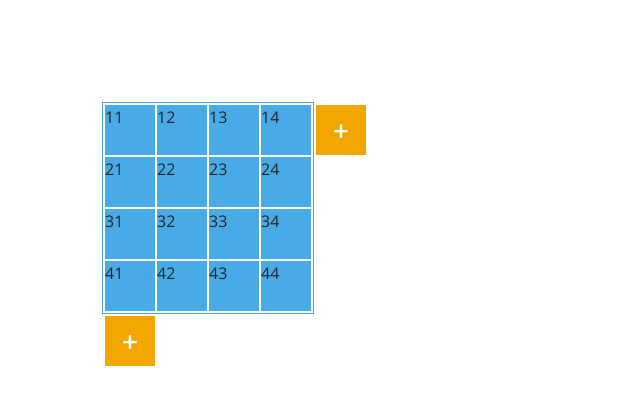
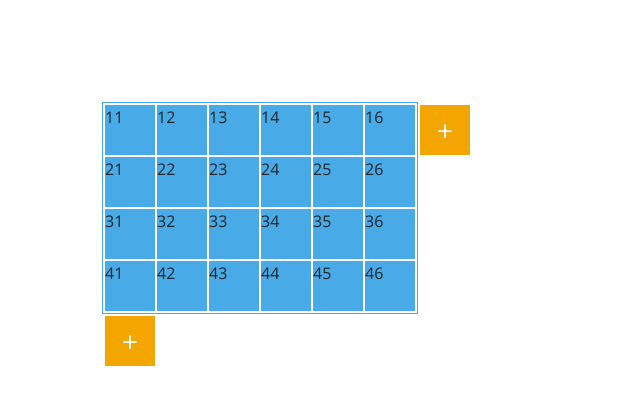
Before and after one commit to disccon/cube-react, a React (Create React App) app: page / in a window 1280 px wide. Shown: the top 404 px of the page, without its empty margins (0-640 px from the left). Built offline with nearby package versions, Linux system fonts and the light colour scheme.

Commit message:
Third Commit

```diff
--- a/package.json
+++ b/package.json
@@ -3,10 +3,13 @@
   "version": "0.1.0",
   "private": true,
   "dependencies": {
+    "enzyme": "^3.7.0",
+    "enzyme-adapter-react-16": "^1.7.0",
     "prop-types": "^15.6.2",
     "react": "^16.6.3",
     "react-dom": "^16.6.3",
     "react-scripts": "2.1.1",
+    "react-test-renderer": "^16.6.3",
     "recompose": "^0.30.0",
     "uuid": "^3.3.2"
   },
--- a/src/Component/App/App.js
+++ b/src/Component/App/App.js
@@ -8,8 +8,8 @@ export default class App extends React.Component{
     constructor(props) {
         super(props);
         this.state = {
-            TableCell: null,
-            initialWidth: 4,
+            tableCell: null,
+            initialWidth: 6,
             initialHeight: 4,
             cellSize: 50,
             minusTopDisplay: false,
@@ -20,7 +20,7 @@ export default class App extends React.Component{
     }
     componentWillMount(){
         this.setState({
-            TableCell: this.initialTableCells(),
+            tableCell: this.initialTableCells(),
         });
     }
     initialTableCells = () => {
@@ -28,87 +28,85 @@ export default class App extends React.Component{
         for (let i = 0; i < this.state.initialHeight; i++) {
             let children = []
             for (let j = 0; j < this.state.initialWidth; j++) {
-                children.push([i+1,j+1])
+                children.push(Number(`${i+1}${j+1}`))
             }
             table.push(children)
         }
         return table;
     }
     addCell = () => {
-        if(1 < this.state.initialWidth) {
+        if( this.state.tableCell[0].length > 1) {
             this.setState({
                 minusTopDisplay:  true,
             });
         }
-        let addNewTableCell = [...this.state.TableCell];
-        for (let i = 0; i < this.state.TableCell.length; i++) {
-            addNewTableCell[i].push([i+1,this.state.TableCell[i].length + 1])
+        let addNewTableCell = [...this.state.tableCell];
+        for (let i = 0; i < this.state.tableCell.length; i++) {
+            addNewTableCell[i].push(this.state.tableCell[i][this.state.tableCell[i].length -1] +1)
         }
         this.setState({
-            TableCell:  addNewTableCell
+            tableCell:  addNewTableCell
         });
     };
     addRow = () => {
-        if(1 < this.state.initialHeight) {
+        if(this.state.tableCell.length > 1){
             this.setState({
                 minusLeftDisplay: true,
             });
         }
-        let addNewTableRow = [...this.state.TableCell];
         let addNewRow = [];
-        for (let i = 0; i < this.state.TableCell[0].length; i++) {
-            addNewRow.push([this.state.TableCell.length +1,i+1])
+        for (let i = 0; i < this.state.tableCell[0].length; i++) {
+            addNewRow.push(this.state.tableCell[this.state.tableCell.length -1][i] +10)
         }
-        addNewTableRow.push(addNewRow)
         this.setState({
-            TableCell:  addNewTableRow
+            tableCell: [ ...this.state.tableCell,
+                         addNewRow ]
         });
     };
-    deleteCells = (event) => {
-        let target = event.target
-        const indexSell = (this.state.minusTop - 5) / (this.state.cellSize +2);
-        if( 1 < this.state.TableCell[0].length) {
-            if( 2 === this.state.TableCell[0].length) {
+    deleteCells = ({target}) => {
+        const indexCell = (this.state.minusTop - 5) / (this.state.cellSize +2);
+        const parentTarget = target.parentElement.getBoundingClientRect().width
+        const tableCellLength = this.state.tableCell[0].length;
+        if( tableCellLength <= 2) {
             this.setState({
                 minusTopDisplay: false,
             });
         }
+        if( tableCellLength > 1) {
             let newTableCell = [];
-            for (let i = 0; i < this.state.TableCell.length; i++) {
-                let deleteCell = [
-                    ...this.state.TableCell[i].slice(0,indexSell),
-                    ...this.state.TableCell[i].slice(indexSell + 1),
-                ]
+            let deleteCell = [];
+            for (let i = 0; i < this.state.tableCell.length; i++) {
+                deleteCell = this.state.tableCell[i].filter((arrIndex, index, arr) => {
+                    return index !== indexCell
+                });
                 newTableCell.push(deleteCell)
             }
             this.setState({
-                TableCell: newTableCell
+                tableCell: newTableCell
             });
-            if(target.parentElement.getBoundingClientRect().width < event.target.getBoundingClientRect().left ){
+            if( parentTarget < target.getBoundingClientRect().left ){
                 this.setState({
-                    minusTop: target.parentElement.getBoundingClientRect().width - 2 * (this.state.cellSize + 2) - 3,
+                    minusTop: parentTarget - 2 * (this.state.cellSize + 2) - 3,
                 });
             }
         }
     };
-    deleteRow = (event) => {
-        let target = event.target
-        if(1 < this.state.TableCell.length) {
-            if(2 === this.state.TableCell.length) {
+    deleteRow = ({target}) => {
+        const tableRowLength = this.state.tableCell.length;
+        const indexRow = (this.state.minusLeft - 5) / (this.state.cellSize + 2) ;
+        if( tableRowLength <= 2) {
             this.setState({
                 minusLeftDisplay:  false,
             });
         }
-            const indexRow = (this.state.minusLeft - 5) / (this.state.cellSize + 2);
-            let newTableRow = [
-                ...this.state.TableCell.slice(0, indexRow),
-                ...this.state.TableCell.slice(indexRow + 1),
-            ]
+        if( tableRowLength > 1) {
+            let newTableRow = this.state.tableCell.filter((arrIndex, index, arr) => {
+                return index !== indexRow
+            });
             this.setState({
-                TableCell: newTableRow
+                tableCell: newTableRow
             });
-
-            if(target.parentElement.getBoundingClientRect().height < event.target.getBoundingClientRect().top ){
+            if(target.parentElement.getBoundingClientRect().height < target.getBoundingClientRect().top ){
                 this.setState({
                     minusLeft: target.parentElement.getBoundingClientRect().height - 2 * (this.state.cellSize + 2) - 3,
                 });
@@ -117,12 +115,12 @@ export default class App extends React.Component{
     };
     mouseOverTable = ({target}) => {
         clearTimeout(setTimeoutMouseleave)
-        if (1 < this.state.TableCell.length){
+        if (this.state.tableCell.length > 1){
             this.setState({
                 minusLeftDisplay:  true,
             });
         }
-        if(1 < this.state.TableCell[0].length){
+        if(this.state.tableCell[0].length > 1){
             this.setState({
                 minusTopDisplay: true,
             });
@@ -143,38 +141,38 @@ export default class App extends React.Component{
         }, 3000);
     };
     render() {
-        let sizeStyle = {
-            width: this.state.cellSize + "px",
-            height: this.state.cellSize + "px"
+        const { minusTopDisplay, minusLeftDisplay, cellSize, minusTop, minusLeft, tableCell } = this.state;
+        const sizeStyle = {
+            width: cellSize + "px",
+            height: cellSize + "px"
         };
-        let minusTop = {
-            left: this.state.minusTop +"px",
+        const minusTopPx = {
+            left: minusTop +"px",
         };
-        let minusLeft = {
-            top: this.state.minusLeft +"px",
+        const minusLeftPx = {
+            top: minusLeft +"px",
         };
-        let { minusTopDisplay,minusLeftDisplay } = this.state;
         return (
             <div className="block-table">
                 <div className="wrapper-table" onMouseLeave={this.leaveTable} onMouseOver={this.mouseOverTable}>
-                    <Button classButton={`button-minus button-minus_top ${minusTopDisplay === true ? 'button-minus_animation-display' : null}`} position={minusTop}
-                            handleClick={this.deleteCells}>
+                    <Button classButton={`button-minus button-minus_top ${minusTopDisplay === true ? 'button-minus_animation-display' : ''}`}
+                            position={minusTopPx} handleClick={this.deleteCells}>
                         <span>-</span>
                     </Button>
-                    <Button classButton={`button-minus button-minus_left ${minusLeftDisplay === true ? 'button-minus_animation-display' : null}`} position={minusLeft}
-                            handleClick={this.deleteRow}>
+                    <Button classButton={`button-minus button-minus_left ${minusLeftDisplay === true ? 'button-minus_animation-display' : ''}`}
+                            position={minusLeftPx} handleClick={this.deleteRow}>
                         <span>-</span>
                     </Button>
                     <Button classButton="button-plus button-plus_right"
                             handleClick={this.addCell}>
-                            +
+                        <span>+</span>
                     </Button>
                     <Button classButton="button-plus button-plus_bottom"
                             handleClick={this.addRow}>
-                            +
+                        <span>+</span>
                     </Button>
-                    <Table styleSize={sizeStyle}>
-                        {this.state.TableCell}
+                    <Table sizeStyle={sizeStyle}>
+                        {tableCell}
                     </Table>
                 </div>
             </div>
--- a/src/Component/Table/Table.js
+++ b/src/Component/Table/Table.js
@@ -1,14 +1,14 @@
 import React from 'react';
 import PropTypes from 'prop-types';
-import uuid from "uuid/v4";
 
-const  Table = ({children,styleSize}) => (
+
+const Table = ({children,sizeStyle}) => (
     <table className="table">
         <tbody>
-            {children.map((trList) => {
-                return <tr key={uuid()}>
-                        {trList.map((tdList) => {
-                            return <td key={uuid()} style={styleSize}>{tdList}</td>
+            {children.map((trLists,index) => {
+                return <tr key={trLists[0]}>
+                        {trLists.map((tdList,index) => {
+                            return <td key={tdList} style={sizeStyle}>{tdList}</td>
                         })
                         }
                 </tr>
@@ -17,11 +17,15 @@ const  Table = ({children,styleSize}) => (
         </tbody>
     </table>
 );
-// Table.propTypes = {
-//     children: PropTypes.array,
-//     styleSize: PropTypes.object.isRequired,
-//
-// };
+Table.propTypes = {
+    children: PropTypes.array.isRequired,
+    styleSize: PropTypes.object.isRequired,
 
-
+};
+Table.defaultProps = {
+    styleSize:  {
+        width: 50 + "px",
+        height: 50 + "px"
+    }
+};
 export default Table;
```
Also changed, not shown: src/Component/Button/Button.js (+6 -8 lines), 1 other file (tests, documents, lock files or other folders). Lines whose indentation alone changed are shown as unchanged.
